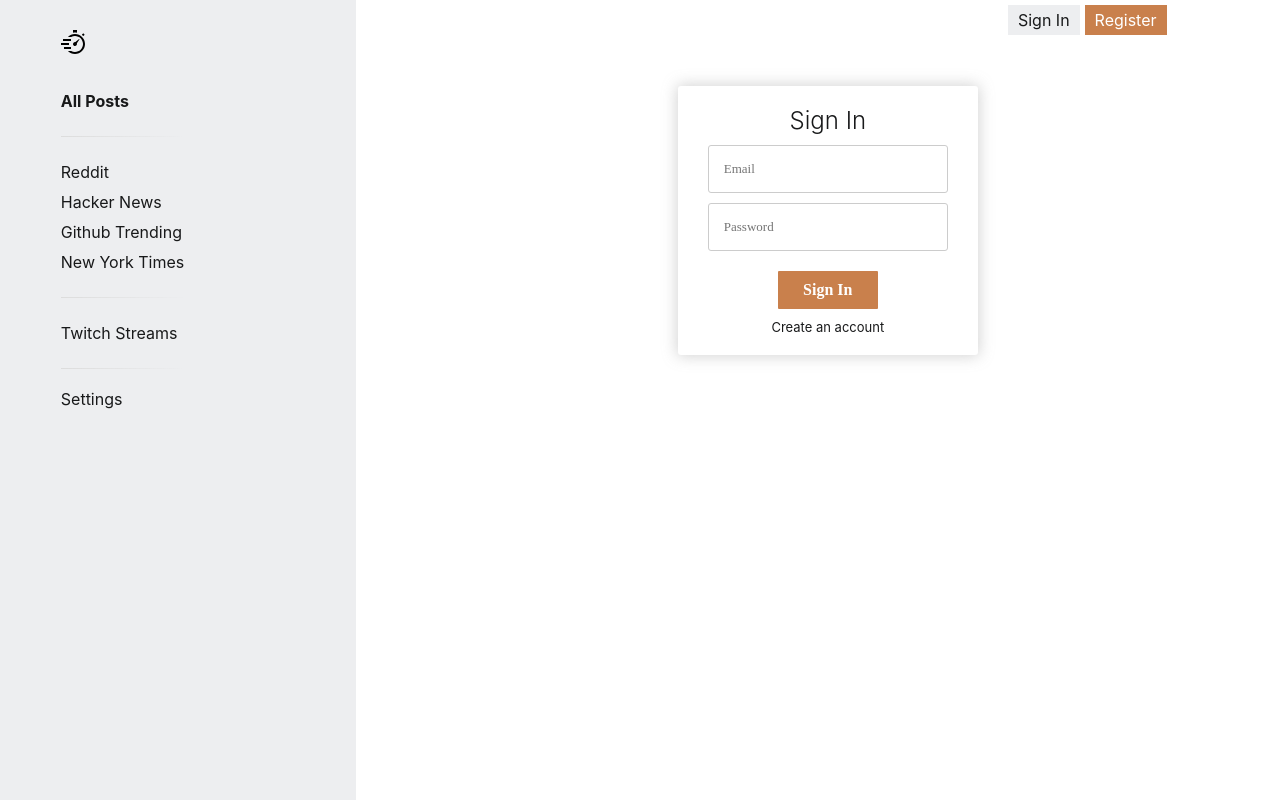
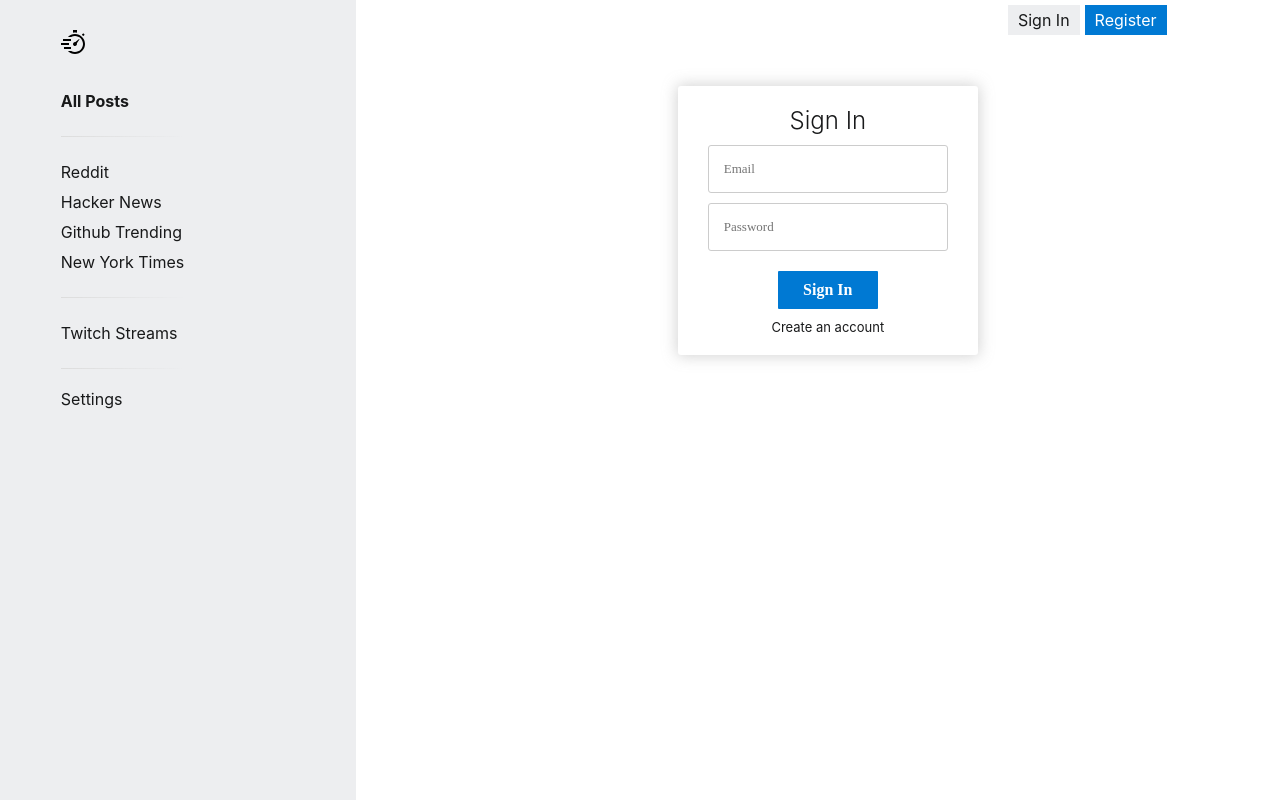
Before and after one commit to zksmith/procrastinator-app, a React (Create React App) app: page /signin in a window 1280 px wide. Built offline with nearby package versions, Linux system fonts and the light colour scheme; no server answers.

Commit message:
primary color update and register fix

```diff
--- a/src/App.css
+++ b/src/App.css
@@ -45,7 +45,7 @@ h1 {
 
 .user-form form input[type='button'] {
   width: 100px;
-  background: #c9804c;
+  background: #0079d3;
   color: white;
   border: 0 none;
   border-radius: 1px;
@@ -57,7 +57,7 @@ h1 {
 }
 .user-form form input[type='button']:focus,
 .user-form form input[type='button']:hover {
-  box-shadow: 0 0 0 2px white, 0 0 0 3px #c9804c;
+  box-shadow: 0 0 0 2px white, 0 0 0 3px #0079d3;
 }
 .user-form form .underlink {
   text-align: center;
--- a/src/App.js
+++ b/src/App.js
@@ -101,7 +101,7 @@ function App() {
               <SignIn setUser={setUser} user={user} />
             </Route>
             <Route path='/register'>
-              <Register />
+              <Register setUser={setUser} user={user} />
             </Route>
             <Route path='/logout'>
               <Logout setUser={setUser} />
--- a/src/components/Header/Header.css
+++ b/src/components/Header/Header.css
@@ -18,6 +18,6 @@
 }
 
 .btn.action {
-  background-color: #c9804c;
+  background-color: #0079d3;
   color: #fff;
 }
```
